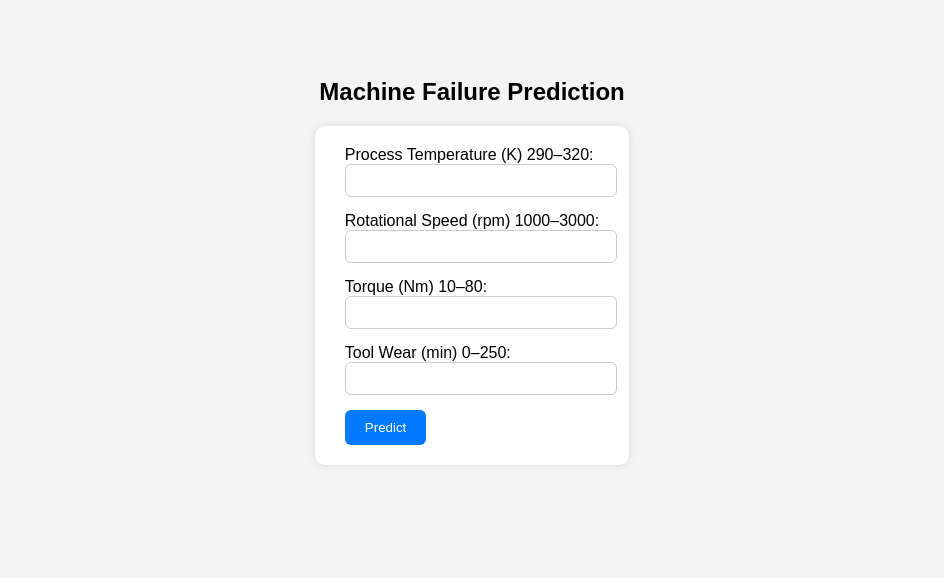
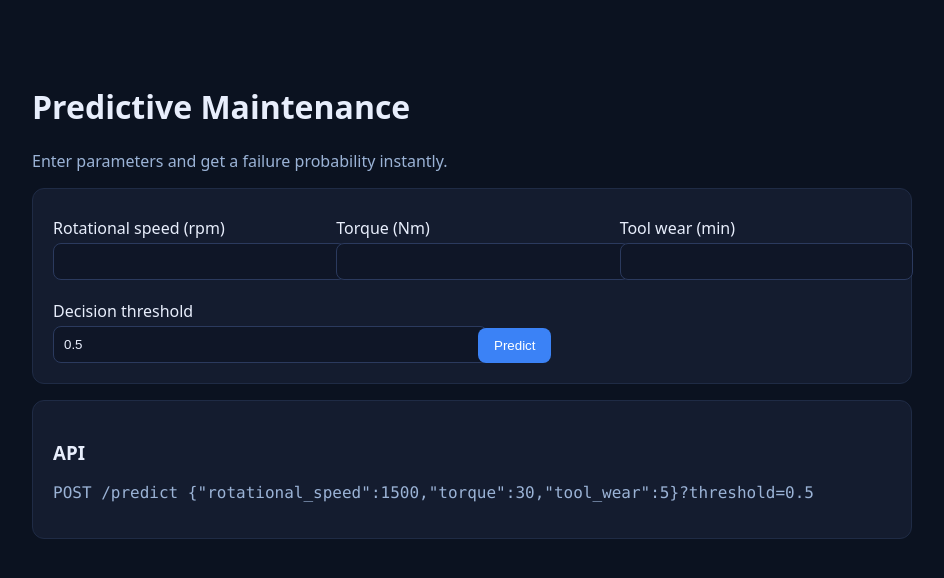
Before and after one commit to SkullKrak7/Predictive-Maintenance-Pipeline, a Flask app: template templates/index.html in a window 1280 px wide. Shown: the top 578 px of the page, without its empty margins (168-1112 px from the left). Run offline with Flask 3, Linux system fonts and the light colour scheme; the template is opened without the code that fills it, so the values that code supplies are empty; parts of the project's set-up code (start-up, migrations or seed data) failed here and were passed over.

Commit message:
feat(ui): add web form at / and /ui/predict; increment metrics (closes #2)

```diff
--- a/templates/index.html
+++ b/templates/index.html
@@ -1,78 +1,78 @@
-<!DOCTYPE html>
-<html>
+<!doctype html>
+<html lang="en">
 <head>
-    <title>Predictive Maintenance</title>
-    <style>
-        body {
-            font-family: Arial, sans-serif;
-            background: #f4f4f4;
-            display: flex;
-            flex-direction: column;
-            align-items: center;
-            padding-top: 50px;
-        }
-
-        h2 {
-            margin-bottom: 20px;
-        }
-
-        form {
-            background: #fff;
-            padding: 20px 30px;
-            border-radius: 10px;
-            box-shadow: 0 0 10px rgba(0,0,0,0.1);
-        }
-
-        input[type="number"] {
-            width: 100%;
-            margin-bottom: 15px;
-            padding: 8px;
-            border: 1px solid #ccc;
-            border-radius: 6px;
-        }
-
-        input[type="submit"] {
-            padding: 10px 20px;
-            background-color: #007BFF;
-            color: white;
-            border: none;
-            border-radius: 6px;
-            cursor: pointer;
-        }
-
-        input[type="submit"]:hover {
-            background-color: #0056b3;
-        }
-
-        .result {
-            margin-top: 20px;
-            padding: 15px;
-            border-radius: 8px;
-            background-color: #e2e3e5;
-            font-weight: bold;
-        }
-    </style>
+  <meta charset="utf-8"/>
+  <meta name="viewport" content="width=device-width,initial-scale=1"/>
+  <title>Predictive Maintenance</title>
+  <style>
+    body{font-family:system-ui,-apple-system,Segoe UI,Roboto,Arial;margin:0;background:#0b1220;color:#e8eefc}
+    .wrap{max-width:880px;margin:40px auto;padding:24px}
+    .card{background:#141c2f;border:1px solid #1f2b45;border-radius:12px;padding:20px;margin-bottom:16px}
+    label{display:block;margin:8px 0 4px}
+    input{width:100%;padding:10px;border-radius:8px;border:1px solid #2b3a5e;background:#0f1627;color:#e8eefc}
+    .row{display:flex;gap:12px;flex-wrap:wrap}
+    .col{flex:1 1 240px}
+    button{background:#3b82f6;border:none;padding:10px 16px;border-radius:8px;color:#fff;cursor:pointer}
+    button:hover{background:#2563eb}
+    .muted{color:#9bb3d6}
+    .grid{display:grid;grid-template-columns:1fr 1fr;gap:12px}
+    .mono{font-family:ui-monospace, SFMono-Regular, Menlo, Consolas, monospace}
+  </style>
 </head>
 <body>
-    <h2>Machine Failure Prediction</h2>
-    <form method="POST">
-        Process Temperature (K) 290–320:<br>
-        <input type="number" step="any" name="Process_temperature_K" min="290" max="320" required><br>
+  <div class="wrap">
+    <h1>Predictive Maintenance</h1>
+    <p class="muted">Enter parameters and get a failure probability instantly.</p>
 
-        Rotational Speed (rpm) 1000–3000:<br>
-        <input type="number" step="any" name="Rotational_speed_rpm" min="1000" max="3000" required><br>
+    <div class="card">
+      <form method="post" action="/ui/predict">
+        <div class="row">
+          <div class="col">
+            <label for="rotational_speed">Rotational speed (rpm)</label>
+            <input id="rotational_speed" name="rotational_speed" type="number" step="0.1" min="1100" max="3000" required>
+          </div>
+          <div class="col">
+            <label for="torque">Torque (Nm)</label>
+            <input id="torque" name="torque" type="number" step="0.1" min="0" max="100" required>
+          </div>
+          <div class="col">
+            <label for="tool_wear">Tool wear (min)</label>
+            <input id="tool_wear" name="tool_wear" type="number" step="0.1" min="0" max="300" required>
+          </div>
+        </div>
+        <div class="row" style="margin-top:12px">
+          <div class="col">
+            <label for="threshold">Decision threshold</label>
+            <input id="threshold" name="threshold" type="number" step="0.01" min="0" max="1" value="0.5">
+          </div>
+          <div class="col" style="align-self:end">
+            <button type="submit">Predict</button>
+          </div>
+        </div>
+      </form>
+    </div>
 
-        Torque (Nm) 10–80:<br>
-        <input type="number" step="any" name="Torque_Nm" min="10" max="80" required><br>
+    {% if result %}
+    <div class="card grid">
+      <div>
+        <h3>Prediction</h3>
+        <p class="mono">failure_probability: {{ result.failure_probability | round(6) }}</p>
+        <p class="mono">predicted_label: {{ result.predicted_label }}</p>
+        <p class="mono">threshold: {{ result.threshold }}</p>
+      </div>
+      <div>
+        <h3>Metrics</h3>
+        <p class="mono">uptime_s: {{ metrics.uptime_s }}</p>
+        <p class="mono">requests_total: {{ metrics.requests_total }}</p>
+        <p class="mono">latency_p95_ms: {{ metrics.latency_p95_ms }}</p>
+      </div>
+    </div>
+    {% endif %}
 
-        Tool Wear (min) 0–250:<br>
-        <input type="number" step="any" name="Tool_wear_min" min="0" max="250" required><br>
-
-        <input type="submit" value="Predict">
-    </form>
-
-    {% if prediction %}
-        <div class="result">Prediction: {{ prediction }}</div>
-    {% endif %}
+    <div class="card">
+      <h3>API</h3>
+      <p class="muted mono">POST /predict {"rotational_speed":1500,"torque":30,"tool_wear":5}?threshold=0.5</p>
+    </div>
+  </div>
 </body>
 </html>
```
Also changed, not shown: flask_app.py (+38 -34 lines), tests/test_api.py (added, +42 -0 lines), .github/workflows/ci.yml (added).
